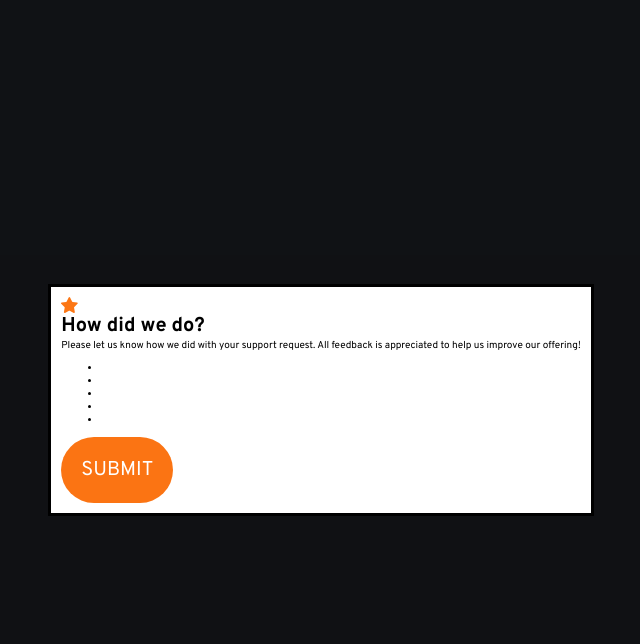
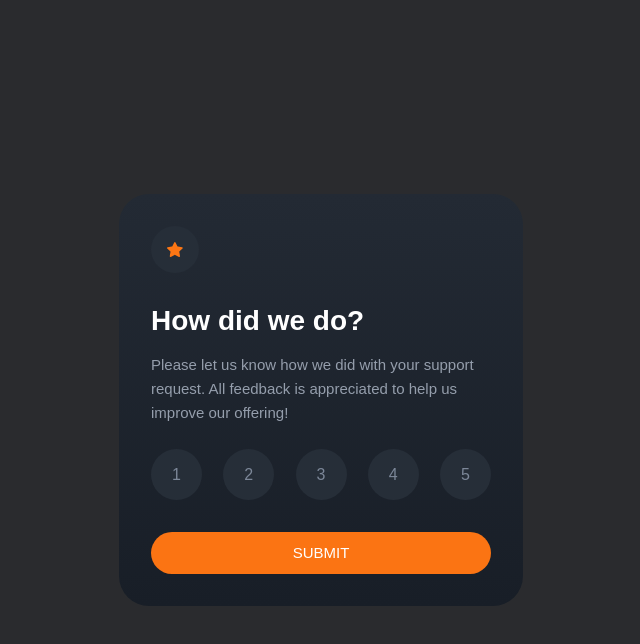
Before and after one commit to cyrillegoas/FEM_rating_comp, a website built with Vite: page index.html in a window 1280 px wide. Both pictures are taken after a click on the button "Open rating modal". Shown: the whole page, without its empty margins (319-959 px from the left). Built offline with nearby package versions, Linux system fonts and the light colour scheme.

Commit message:
ADD dialog form

```diff
--- a/index.html
+++ b/index.html
@@ -4,12 +4,9 @@
     <meta charset="UTF-8" />
     <link rel="icon" type="image/png" href="./assets/favicon-32x32.png" />
     <meta name="viewport" content="width=device-width, initial-scale=1.0" />
-    <link rel="preconnect" href="https://fonts.googleapis.com" />
-    <link rel="preconnect" href="https://fonts.gstatic.com" crossorigin />
-    <link
-      href="https://fonts.googleapis.com/css2?family=Overpass:wght@400;700&display=swap"
-      rel="stylesheet"
-    />
+    <link rel="preconnect" href="https://fonts.googleapis.com">
+    <link rel="preconnect" href="https://fonts.gstatic.com" crossorigin>
+    <link href="https://fonts.googleapis.com/css2?family=Nunito:wght@400;700&display=swap" rel="stylesheet">
     <title>Rating</title>
   </head>
   <body>
--- a/main.js
+++ b/main.js
@@ -15,29 +15,26 @@ function RatingModal(params) {
 RatingModal.prototype.askRating = function (element) {
   const html = `
     <dialog class="rating">
-      <img src="./assets/icon-star.svg">
-      <h1>How did we do?</h1>
-      <p>Please let us know how we did with your support request. All feedback is appreciated to help us improve our offering!</p>
-      <div class="rating__stars">
-      <ul>
-        <li class="rating__star>
-          <img src="./assets/icon-star.svg">
-        </li>
-        <li class="rating__star>
-          <img src="./assets/icon-star.svg">
-        </li>
-        <li class="rating__star>
-          <img src="./assets/icon-star.svg">
-        </li>
-        <li class="rating__star>
-          <img src="./assets/icon-star.svg">
-        </li>
-        <li class="rating__star>
-          <img src="./assets/icon-star.svg">
-        </li>
-      </ul>
+      <div class="rating__wrapper">
+        <div class="rating__star-wrapper">
+          <img class="rating__star" src="./assets/icon-star.svg">
+        </div>
+        <h1 class="rating__title">How did we do?</h1>
+        <p class="rating__desc">Please let us know how we did with your support request. All feedback is appreciated to help us improve our offering!</p>
+        <form class="rating__score-wrapper">
+          <input type="radio" value="1" name="rating" id="score1">
+          <label for="score1" class="rating__score">1</label>
+          <input type="radio" value="2" name="rating" id="score2">
+          <label for="score2" class="rating__score">2</label>
+          <input type="radio" value="3" name="rating" id="score3">
+          <label for="score3" class="rating__score">3</label>
+          <input type="radio" value="4" name="rating" id="score4">
+          <label for="score4" class="rating__score">4</label>
+          <input type="radio" value="5" name="rating" id="score5">
+          <label for="score5" class="rating__score">5</label>
+          <button class="btn">SUBMIT</button>
+        </form>
       </div>
-      <button class="btn">SUBMIT</button>
     </dialog>
   `;
   element.insertAdjacentHTML('beforeend', html);
--- a/style.scss
+++ b/style.scss
@@ -5,12 +5,14 @@ $primary: hsl(25, 97%, 53%);
 $White: hsl(0, 0%, 100%);
 $Light-Grey: hsl(217, 12%, 63%);
 $Medium-Grey: hsl(216, 12%, 54%);
-$Dark-Blue: hsl(213, 19%, 18%);
-$Very-Dark-Blue: hsl(216, 12%, 8%);
-$font-Overpass: Overpass, sans-serif;
+$gradient-top: #232A34;
+$gradient-bot: #181E27;
+$Dark-Blue: #252d37;
+$Very-Dark-Blue: #121417;
+$font: Overpass, sans-serif;
 
 :root {
-  font-family: $font-Overpass;
+  font-family: $font;
   font-size: 10px;
 }
 
@@ -20,19 +22,107 @@ body {
   place-content: center center;
 }
 
+ul,li{
+  margin: 0;
+  padding: 0;
+  list-style: none;
+}
+
 .btn {
-  font-size: 2rem;
+  font-size: 1.5rem;
   background-color: $primary;
   color: $White;
   border: 0;
-  padding: 2rem;
+  padding: 1.1rem 2rem;
   border-radius: 500px;
+  cursor: pointer;
 
   &:hover {
     background-color: lighten($primary, $amount: 10%);
   }
   &:active {
-    background-color: lighten($primary, $amount: 20%);
-    box-shadow: inset 2px 2px 4px hsla(0, 0%, 0%, 0.4);
+    background-color: $White;
+    color: $primary;
   }
 }
+
+.rating{
+  background: linear-gradient(to bottom,$gradient-top,$gradient-bot);
+  border: 0;
+  border-radius: 30px;
+  padding: 3.2rem;
+  color: $White;
+
+  &__wrapper{
+    max-width: 34rem;
+  }
+
+  &__star{
+    width: 1.6rem;
+
+    &-wrapper{
+      padding: 1.6rem;
+      border-radius: 50%;
+      background-color: #262E38;
+      width: fit-content;
+      margin-bottom: 3rem;
+    }
+  }
+
+  &__title{
+    font-size: 2.8rem;
+    line-height: 1.25;
+    margin-bottom: 1.5rem;
+  }
+
+  &__desc{
+    color: $Light-Grey;
+    line-height: 1.6;
+    font-size: 1.5rem;
+    margin-bottom: 2.4rem;
+  }
+
+  &__score{
+    line-height: 5.1rem;
+    border-radius: 50%;
+    background-color: #262E38;
+    width: 5.1rem;
+    text-align: center;
+    cursor: pointer;
+    color: $Medium-Grey;
+    font-size: 1.6rem;
+
+    &:hover{
+      color: $White;
+      background-color: $Medium-Grey;
+    }
+
+    &-wrapper{
+      display: flex;
+      justify-content: space-between;
+      flex-wrap: wrap;
+      row-gap: 3.2rem;
+
+      & input{
+        position: absolute;
+        opacity: 0;
+        cursor: pointer;
+        height: 0;
+        width: 0;
+
+        &:checked + label{
+          color: $White;
+          background-color: $primary;
+        }
+      }
+    }
+  }
+
+  & .btn{
+    flex-basis: 100%;
+  }
+}
+
+dialog::backdrop{
+  background: hsla(0,0%,100%, 10%);
+}
```
Also changed, not shown: public/assets/favicon-32x32.png (renamed from assets/favicon-32x32.png), public/assets/icon-star.svg (renamed from assets/icon-star.svg), public/assets/illustration-thank-you.svg (renamed from assets/illustration-thank-you.svg).
